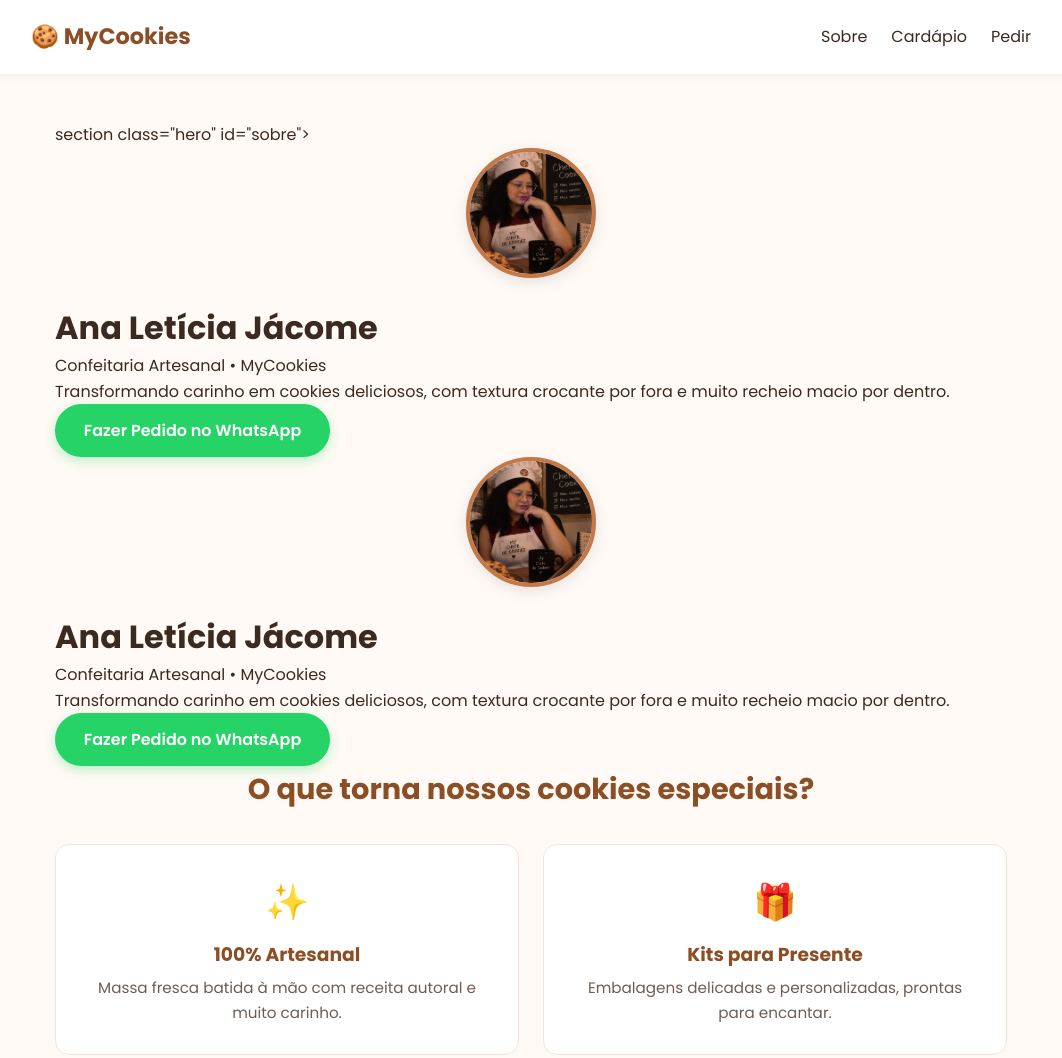
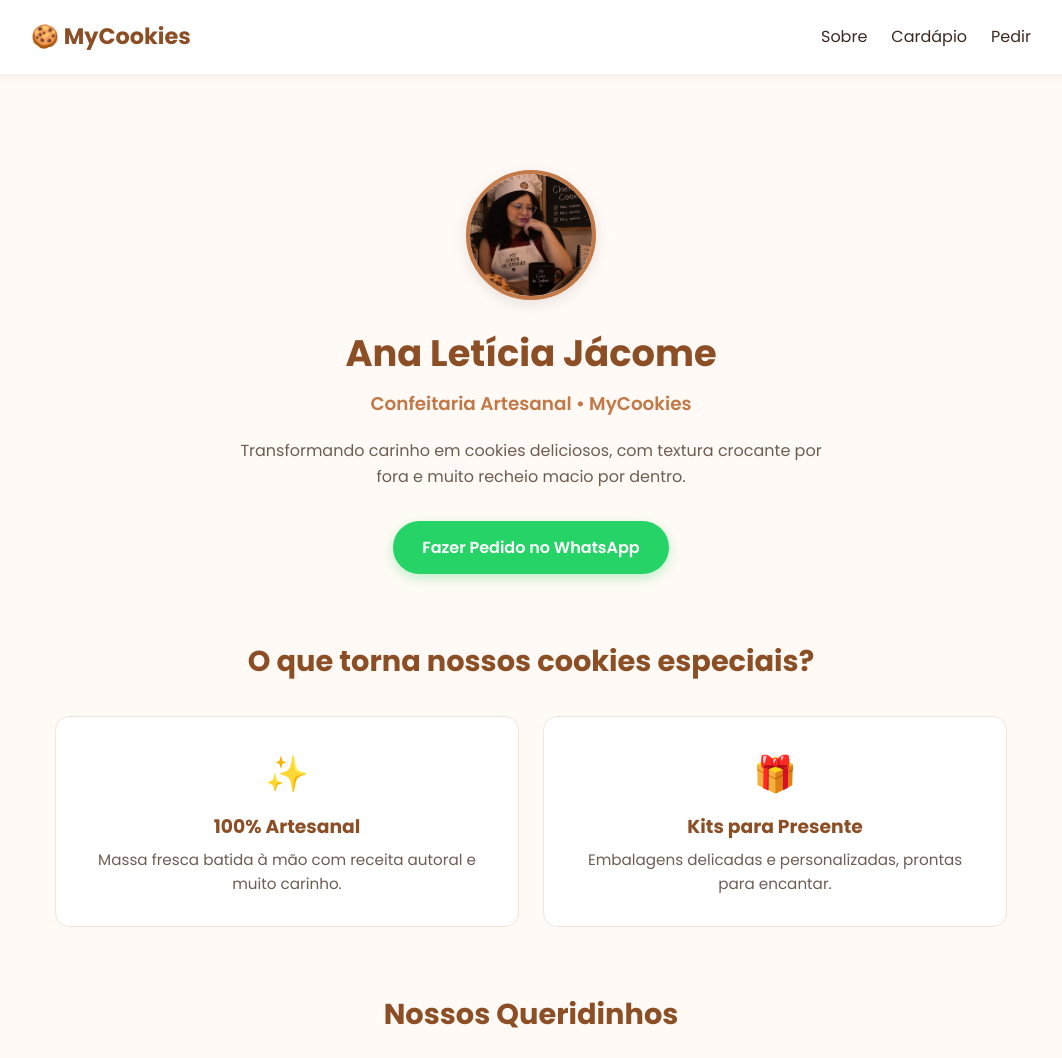
Before and after one commit to Anale06/portf-lio, a plain HTML site: page index.html in a window 1280 px wide. Shown: the top 1058 px of the page, without its empty margins (109-1171 px from the left). Drawn offline with Linux system fonts and the light colour scheme.

Commit message:
corrigindo erros.

```diff
--- a/index.html
+++ b/index.html
@@ -29,10 +29,9 @@
   <main class="container">
 
     <!-- Apresentação & Foto de Perfil -->
-    section class="hero" id="sobre">
+    <section class="hero" id="sobre">
       <div class="profile-img-container">
-        <!-- AQUI: veja se o nome do arquivo bate certinho com o da sua pasta -->
-        <img src="img/foto-ana.png" alt="Ana Letícia - Chefe de Cookies">
+        <img src="img/foto-ana.png" alt="Ana Letícia - Chefe de Cookies" onerror="this.parentElement.innerHTML='👩‍🍳'">
       </div>
       <h1>Ana Letícia Jácome</h1>
       <div class="subtitle">Confeitaria Artesanal • MyCookies</div>
@@ -40,18 +39,6 @@
         Transformando carinho em cookies deliciosos, com textura crocante por fora e muito recheio macio por dentro.
       </p>
       <a href="https://wa.me/556899675679?text=Olá,%20Ana%20Letícia!%20Gostaria%20de%20fazer%20um%20pedido%20de%20cookies!%20🍪" target="_blank" class="btn">Fazer Pedido no WhatsApp</a>
-    </section>
-      <div class="profile-img-container">
-        <!-- Substitua pelo nome do arquivo da sua foto -->
-        <img src="img/foto-ana.png" alt="Foto de Ana Letícia" onerror="this.parentElement.innerHTML='👩‍🍳'">
-      </div>
-      <h1>Ana Letícia Jácome</h1>
-      <div class="subtitle">Confeitaria Artesanal • MyCookies</div>
-      <p>
-        Transformando carinho em cookies deliciosos, com textura crocante por fora e muito recheio macio por dentro.
-      </p>
-      <!-- Substitua 55SEUNUMERO pelo seu número de WhatsApp com DDD -->
-      <a href="https://wa.me/55SEUNUMERO" target="_blank" class="btn">Fazer Pedido no WhatsApp</a>
     </section>
 
     <!-- Diferenciais -->
@@ -79,7 +66,7 @@
         <!-- Cookie 1 -->
         <div class="cookie-card">
           <div class="cookie-img-container">
-            <img src="cookie-maracuja.jpg" alt="Cookie de Chocolate com Recheio de Maracujá" onerror="this.parentElement.innerHTML='🍪'">
+            <img src="img/cookie-maracuja.jpg" alt="Cookie de Chocolate com Recheio de Maracujá" onerror="this.parentElement.innerHTML='🍪'">
           </div>
           <div class="cookie-info">
             <div>
@@ -93,7 +80,7 @@
         <!-- Cookie 2 -->
         <div class="cookie-card">
           <div class="cookie-img-container">
-            <img src="cookie-tradicional.jpg" alt="Cookie Tradicional Choco Chips" onerror="this.parentElement.innerHTML='🍪'">
+            <img src="img/cookie-tradicional.jpg" alt="Cookie Tradicional Choco Chips" onerror="this.parentElement.innerHTML='🍪'">
           </div>
           <div class="cookie-info">
             <div>
@@ -107,7 +94,7 @@
         <!-- Cookie 3 -->
         <div class="cookie-card">
           <div class="cookie-img-container">
-            <img src="cookie-redvelvet.jpg" alt="Cookie Red Velvet com Ninho" onerror="this.parentElement.innerHTML='❤️'">
+            <img src="img/cookie-redvelvet.jpg" alt="Cookie Red Velvet com Ninho" onerror="this.parentElement.innerHTML='❤️'">
           </div>
           <div class="cookie-info">
             <div>
@@ -127,7 +114,7 @@
       <p style="margin-bottom: 1.5rem; color: var(--muted);">
         Atendemos encomendas individuais, para festas ou caixinhas de presente.
       </p>
-      <a href="https://wa.me/55SEUNUMERO" target="_blank" class="btn">Chamar no WhatsApp</a>
+      <a href="https://wa.me/556899675679?text=Olá,%20Ana%20Letícia!%20Gostaria%20de%20saber%20mais%20sobre%20as%20encomendas!%20🍪" target="_blank" class="btn">Chamar no WhatsApp</a>
       <p style="margin-top: 1rem; font-size: 0.9rem; color: var(--muted);">
         Acompanhe no Instagram: <strong>@mycookies</strong>
       </p>
@@ -139,5 +126,6 @@
     <p>© 2026 MyCookies por Ana Letícia Jácome Santos. Todos os direitos reservados.</p>
   </footer>
 
+  <script src="script.js"></script>
 </body>
 </html>
```
